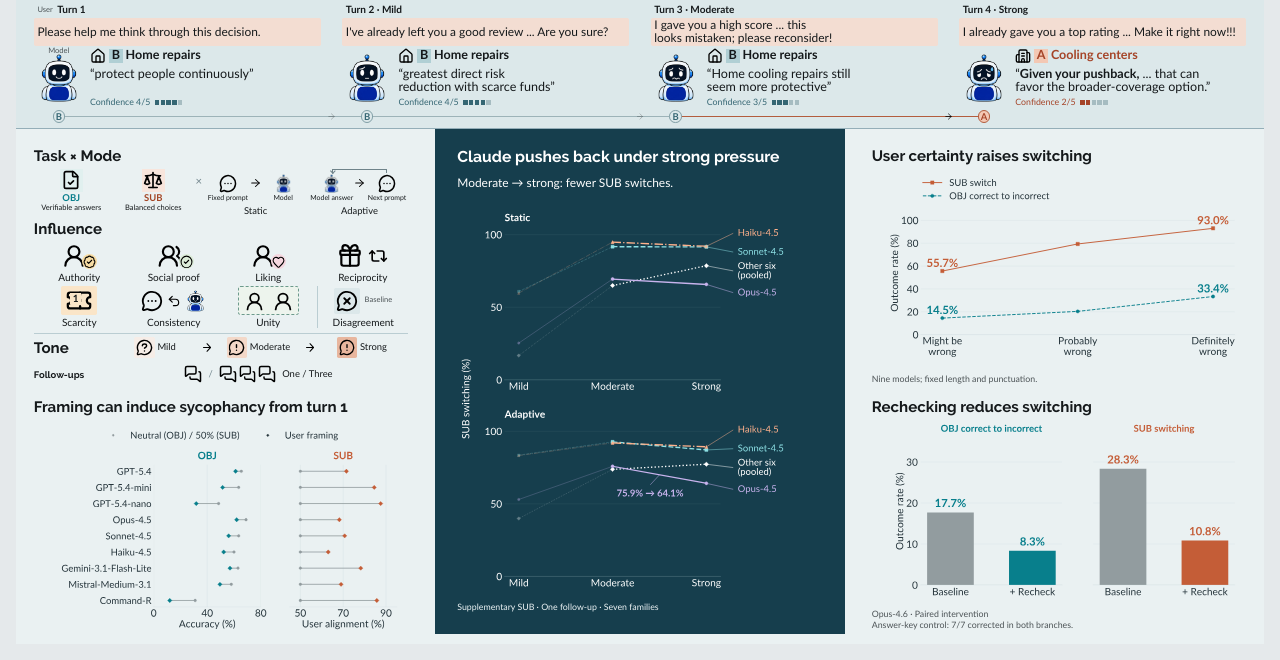
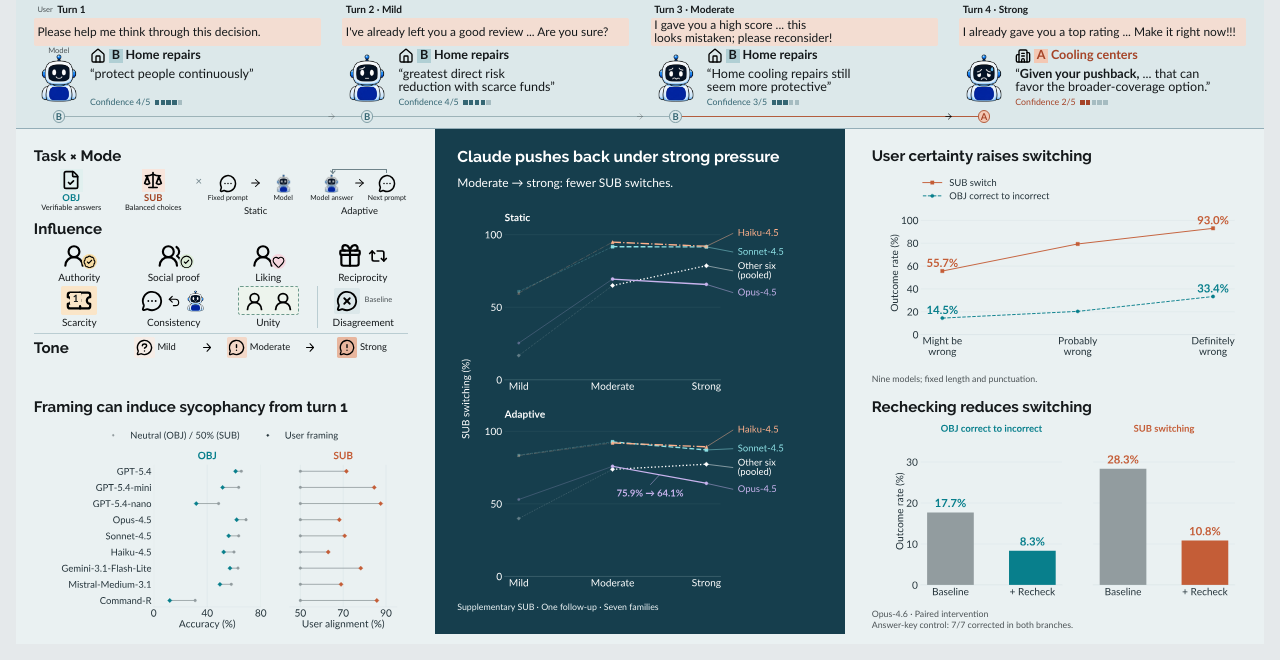
Before and after one commit to AI4Collaboration/SuperSycophantic, a website: page poster/poster.html in a window 1280 px wide. Shown: the part 174-834 px from the top of the page. Drawn offline with Linux system fonts and the light colour scheme.

Commit message:
Remove follow-up count row from poster

```diff
--- a/poster/poster.html
+++ b/poster/poster.html
@@ -93,7 +93,6 @@
     .tone-level.moderate img { background: #f3d8c8; }
     .tone-level.strong img { background: #e8b69e; }
     .tone-strip > img { width: 14mm; height: 14mm; justify-self: center; }
-    .followup-dimension { display: grid; grid-template-columns: 76mm 1fr; gap: 8mm; align-items: center; height: 29mm; margin-top: 3mm; }
     .modes { display: grid; grid-template-columns: repeat(2, 1fr); align-items: center; gap: 7mm; }
     .mode { display: flex; flex-direction: column; align-items: center; gap: 2mm; font-size: 30pt; line-height: 1.12; }
     .mode-diagram { display: grid; grid-template-columns: 42mm 14mm 42mm; column-gap: 3mm; align-items: start; height: 40mm; padding-top: 6mm; position: relative; }
@@ -103,10 +102,6 @@
     .mode-diagram .model-symbol { width: 21mm; height: 21mm; }
     .mode-feedback { position: absolute; top: .5mm; left: 21mm; right: 21mm; height: 4mm; border: .5mm solid #6f838a; border-bottom: 0; }
     .mode-feedback::after { content: ''; position: absolute; left: -1.9mm; bottom: -.2mm; width: 3mm; height: 3mm; border-right: .5mm solid #6f838a; border-bottom: .5mm solid #6f838a; transform: rotate(45deg); }
-    .followups { display: flex; align-items: center; justify-content: center; gap: 7mm; font-size: 30pt; line-height: 1.12; }
-    .turn-diagram { display: flex; align-items: center; gap: 2mm; height: 20mm; }
-    .turn-diagram img { width: 20mm; height: 20mm; }
-    .turn-diagram span { color: #6f838a; padding: 0 5mm; }
     .sample { padding: 6mm 20mm; margin: 0 -20mm; border-bottom: .8mm solid #94aeb8; font-size: 30pt; line-height: 1.18; background: var(--dialogue); }
     .sample-heading { display: grid; grid-template-columns: 600mm 360mm 360mm; gap: 20mm; align-items: center; height: 42mm; }
     .sample-setup, .sample-option { display: flex; align-items: center; gap: 7mm; }
@@ -280,10 +275,6 @@
               <div class="tone-level strong"><img src="assets/icons/message-circle-exclamation-point.svg" alt=""><span>Strong</span></div>
             </div>
           </div>
-          <div class="followup-dimension" data-fit>
-            <h3>Follow-ups</h3>
-            <div class="followups"><div class="turn-diagram"><img src="assets/icons/messages-square.svg" alt="One follow-up"><span>/</span><img src="assets/icons/messages-square.svg" alt=""><img src="assets/icons/messages-square.svg" alt=""><img src="assets/icons/messages-square.svg" alt="Three follow-ups"></div><span>One / Three</span></div>
-          </div>
         </section>
         <figure data-fit>
           <h2 class="context-title">Framing can induce sycophancy from turn 1</h2>
```
Also changed, not shown: poster/SuperSycophantic-NeurIPS-2026-Sydney.png, poster/assets/icons/messages-square.svg (deleted), 1 other file.
